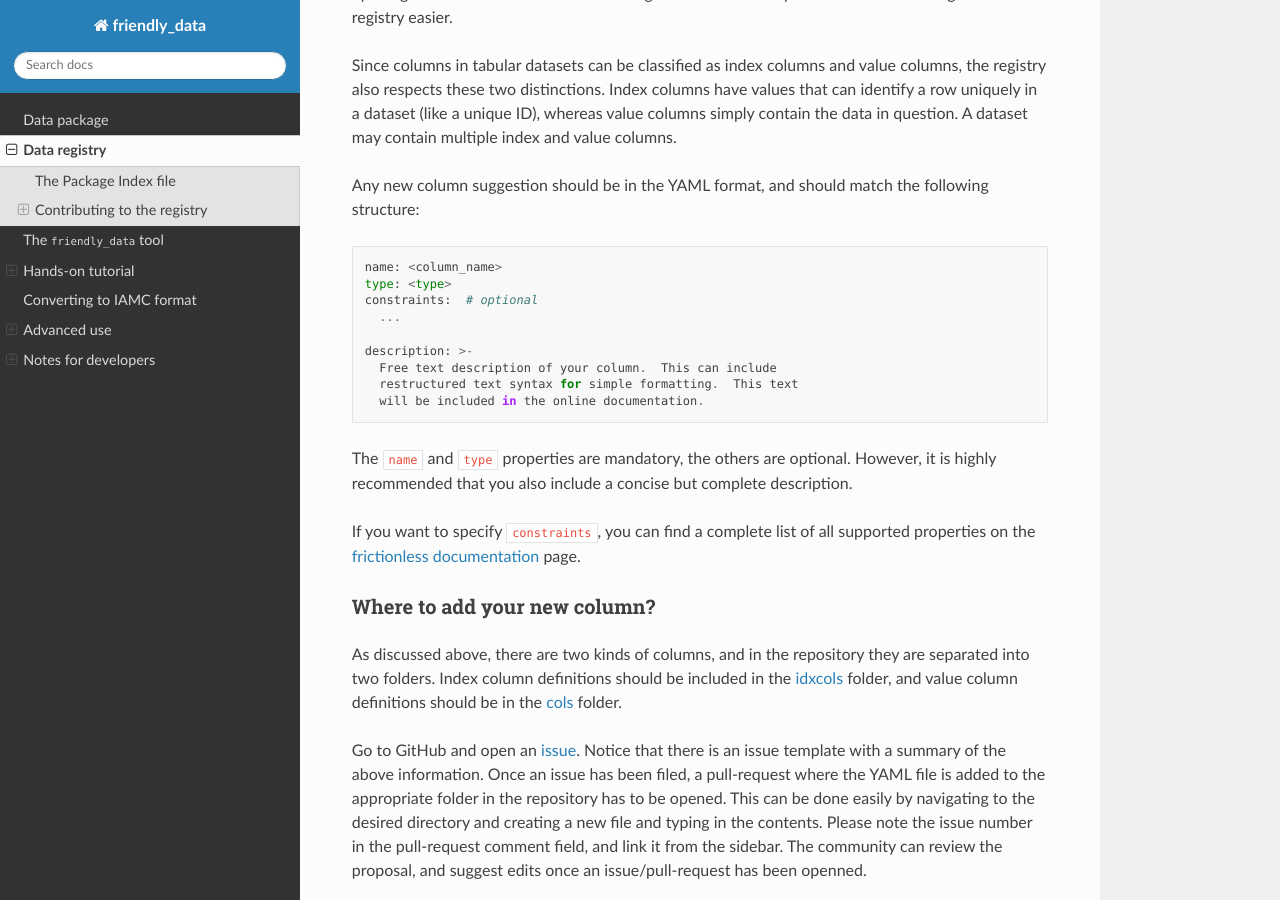
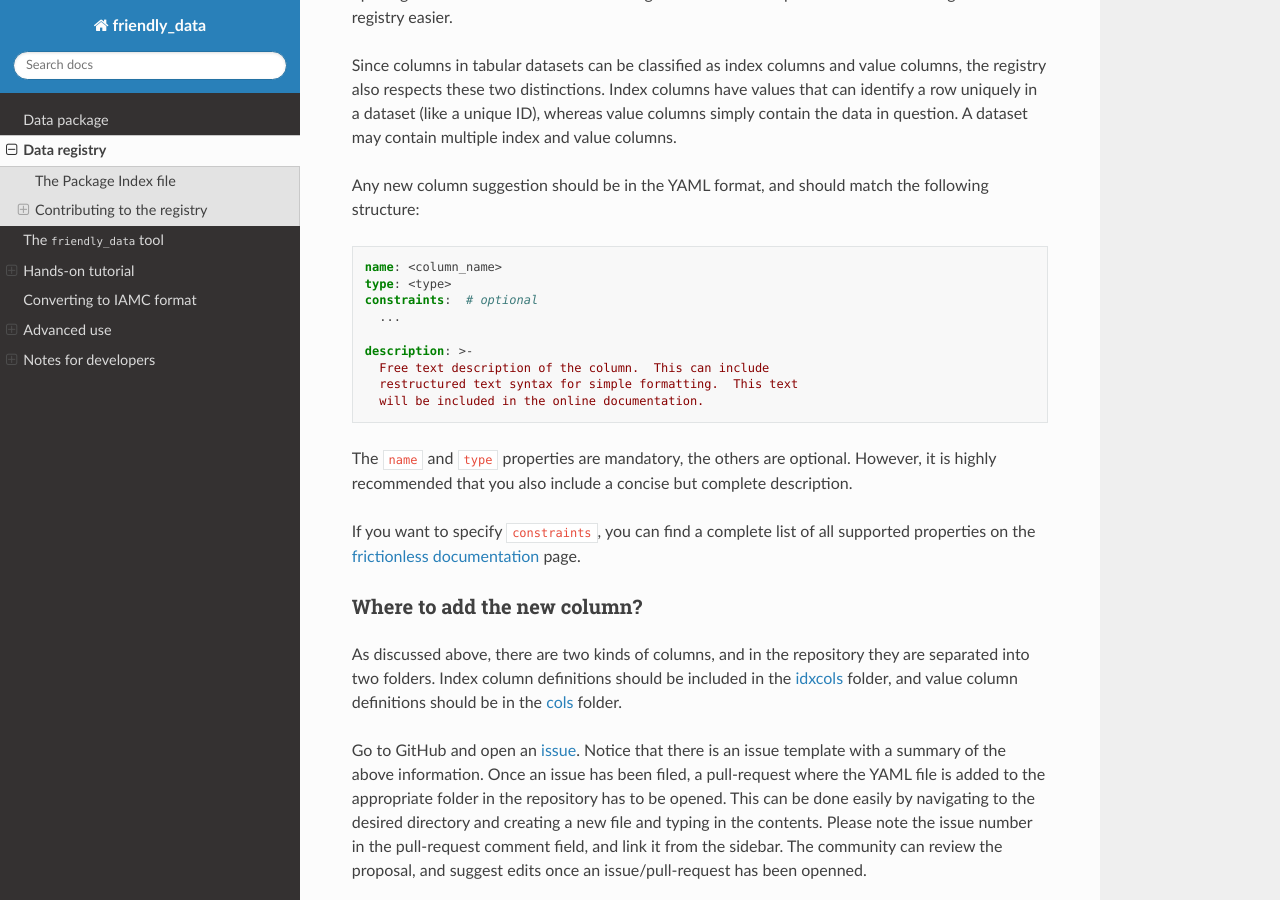
Before and after one commit to sentinel-energy/friendly_data, a Sphinx documentation site: the page built from doc/registry.rst, in a window 1280 px wide and 900 px high, scrolled down 524 px. Built offline with Sphinx 7.4.7 and the Read the Docs theme 2.0.0, drawn with Linux system fonts in a browser that asks for light colours; pages that are not in the unit, such as notebooks, are missing from menus.

Commit message:
doc: minor formatting fix

```diff
--- a/doc/registry.rst
+++ b/doc/registry.rst
@@ -42,7 +42,7 @@ columns.
 Any new column suggestion should be in the YAML format, and should
 match the following structure:
 
-.. code-block::
+.. code-block:: yaml
 
    name: <column_name>
    type: <type>
@@ -50,7 +50,7 @@ match the following structure:
      ...
 
    description: >-
-     Free text description of your column.  This can include
+     Free text description of the column.  This can include
      restructured text syntax for simple formatting.  This text
      will be included in the online documentation.
 
@@ -62,8 +62,8 @@ If you want to specify ``constraints``, you can find a complete list
 of all supported properties on the `frictionless documentation`_ page.
 
 
-Where to add your new column?
-+++++++++++++++++++++++++++++
+Where to add the new column?
+++++++++++++++++++++++++++++
 
 As discussed above, there are two kinds of columns, and in the
 repository they are separated into two folders.  Index column
```
